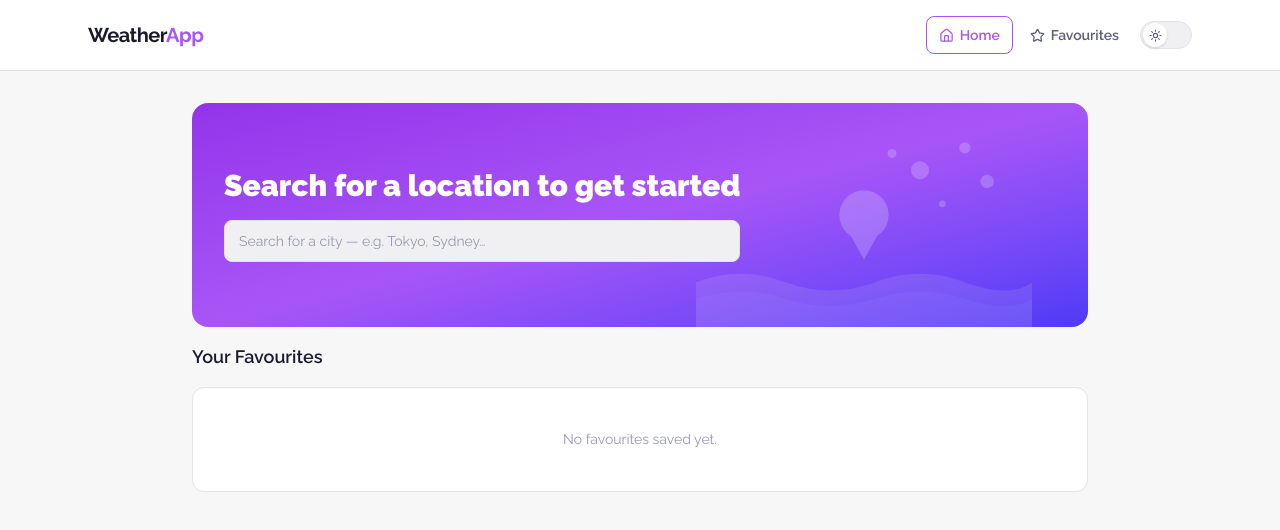
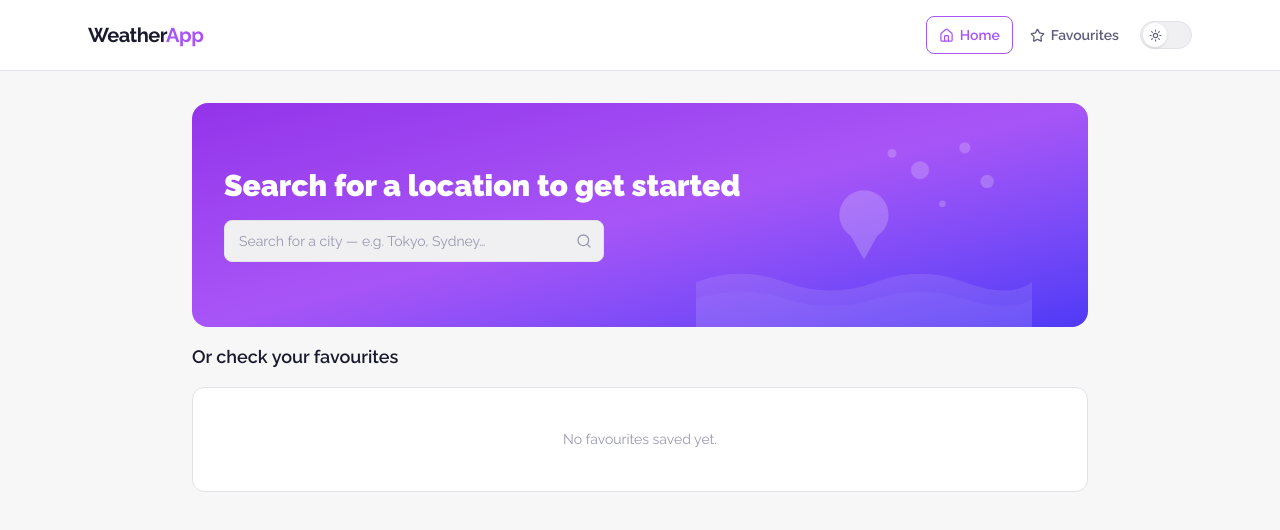
Before and after one commit to bdwells1996/weather-app, a Next.js app: page / in a window 1280 px wide. Shown: the top 530 px of the page. Built offline with nearby package versions, Linux system fonts and the light colour scheme.

Commit message:
Feat: Added not found view and improved search UX.

```diff
--- a/src/app/_components/CitySearch.tsx
+++ b/src/app/_components/CitySearch.tsx
@@ -3,6 +3,7 @@
 import { useEffect, useRef, useState } from "react";
 import { useDebouncedCallback } from "use-debounce";
 import Link from "next/link";
+import { Search, X } from "lucide-react";
 import { Input } from "@/components/ui/Input/Input";
 import type { GeoLocation } from "@/lib/weather";
 
@@ -30,7 +31,10 @@ export function CitySearch() {
 
 	useEffect(() => {
 		function handleClickOutside(e: MouseEvent) {
-			if (containerRef.current && !containerRef.current.contains(e.target as Node)) {
+			if (
+				containerRef.current &&
+				!containerRef.current.contains(e.target as Node)
+			) {
 				setOpen(false);
 			}
 		}
@@ -67,6 +71,21 @@ export function CitySearch() {
 				aria-label="City search"
 				aria-autocomplete="list"
 				aria-expanded={open}
+				endAdornment={
+					query ? (
+						<button
+							type="button"
+							onClick={clearSearch}
+							aria-label="Clear search"
+							className="flex items-center text-foreground-subtle cursor-pointer hover:text-foreground transition-colors"
+						>
+							<X size={16} />
+						</button>
+					) : (
+						<Search size={16} className="pointer-events-none" />
+					)
+				}
+				containerClassName="md:max-w-[380px]"
 			/>
 
 			{loading && query.length >= 2 && (
@@ -84,9 +103,13 @@ export function CitySearch() {
 								className="flex items-center justify-between px-4 py-3 text-sm hover:bg-surface-raised transition-colors"
 								onClick={clearSearch}
 							>
-								<span className="font-semibold text-foreground">{city.name}</span>
+								<span className="font-semibold text-foreground">
+									{city.name}
+								</span>
 								<span className="text-foreground-subtle">
-									{city.region ? `${city.region}, ${city.country}` : city.country}
+									{city.region
+										? `${city.region}, ${city.country}`
+										: city.country}
 								</span>
 							</Link>
 						</li>
--- /dev/null
+++ b/src/app/not-found.tsx
@@ -0,0 +1,19 @@
+import Link from "next/link";
+
+export default function NotFound() {
+	return (
+		<main className="flex flex-1 flex-col items-center justify-center px-4 py-8 gap-4 text-center">
+			<p className="text-6xl font-bold text-foreground-muted">404</p>
+			<h1 className="text-2xl font-semibold">Page not found</h1>
+			<p className="text-foreground-muted max-w-sm">
+				The page you&apos;re looking for doesn&apos;t exist or has been moved.
+			</p>
+			<Link
+				href="/"
+				className="mt-2 px-5 py-2.5 rounded-lg bg-purple-600 text-white font-medium hover:bg-purple-700 transition-colors"
+			>
+				Back to home
+			</Link>
+		</main>
+	);
+}
--- a/src/app/page.tsx
+++ b/src/app/page.tsx
@@ -12,7 +12,7 @@ export default function Home() {
 			<div className="w-full max-w-4xl">
 				<Suspense fallback={<BentoHeaderSkeleton />}>
 					<WeatherSearchHeader />
-					<FavouritesList title="Your Favourites" />
+					<FavouritesList title="Or check your favourites" />
 				</Suspense>
 			</div>
 		</main>
--- a/src/components/ui/Input/Input.tsx
+++ b/src/components/ui/Input/Input.tsx
@@ -1,17 +1,21 @@
-import { type InputHTMLAttributes, useId } from "react";
 import clsx from "clsx";
+import { type InputHTMLAttributes, type ReactNode, useId } from "react";
 
 export interface InputProps extends InputHTMLAttributes<HTMLInputElement> {
   label?: string;
   hint?: string;
   error?: string;
+  endAdornment?: ReactNode;
+  containerClassName?: string;
 }
 
 export function Input({
   label,
   hint,
   error,
+  endAdornment,
   className,
+  containerClassName,
   id: idProp,
   ...props
 }: InputProps) {
@@ -28,11 +32,13 @@ export function Input({
           {label}
         </label>
       )}
+      <div className={clsx("relative flex items-center", containerClassName)}>
         <input
           id={id}
           {...props}
           className={clsx(
-          "w-full rounded-lg border bg-surface-raised px-3.5 py-2.5 text-sm text-foreground placeholder:text-foreground-subtle",
+            "w-full rounded-lg border bg-surface-raised py-2.5 text-sm text-foreground placeholder:text-foreground-subtle",
+            endAdornment ? "pl-3.5 pr-9" : "px-3.5",
             "transition-colors duration-150",
             "focus:outline-none focus:ring-2 focus:ring-offset-0",
             error
@@ -42,6 +48,12 @@ export function Input({
             className,
           )}
         />
+        {endAdornment && (
+          <span className="absolute right-3 flex items-center text-foreground-subtle">
+            {endAdornment}
+          </span>
+        )}
+      </div>
       {(hint || error) && (
         <p
           className={clsx(
```
Lines whose indentation alone changed are shown as unchanged.
